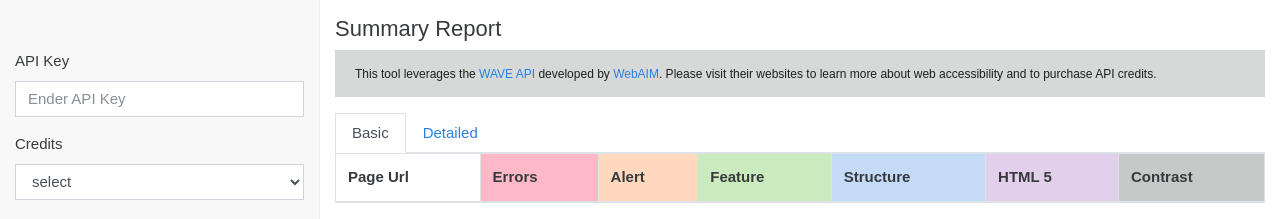
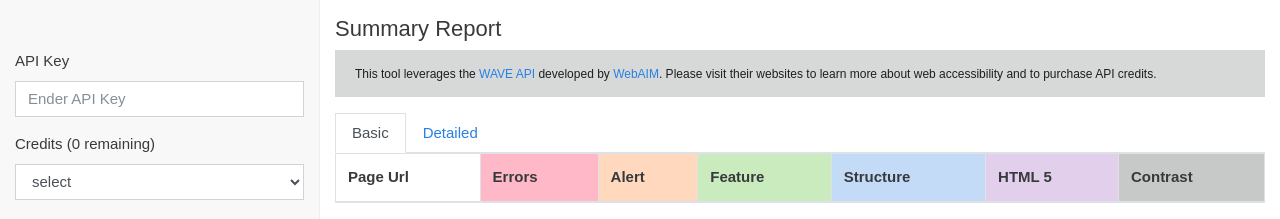
Before and after one commit to sclibraries/scl_a11y_eval_tool, a React (Create React App) app: page / in a window 1280 px wide. Shown: the top 219 px of the page. Built offline with nearby package versions, Linux system fonts and the light colour scheme.

Commit message:
fixed remaining credits display

```diff
--- a/src/components/Form.js
+++ b/src/components/Form.js
@@ -2,6 +2,10 @@ import React, { Component } from 'react'
 import {Form, FormGroup, FormControl, ControlLabel} from 'react-bootstrap'
 
 export default class SearchForm extends Component {
+
+  state = {
+    credits: 0
+  }
 
   handleSubmit = (e) => {
     e.preventDefault()
@@ -15,11 +19,6 @@ export default class SearchForm extends Component {
 
   render() {
     const credits = this.props.credits
-    const credit = credits.map((value, index) =>
-        <span key={index}>
-          <strong>({value.statistics.creditsremaining} remaining)</strong>
-        </span>
-    )
 
     return (
       <div className="col-md-3 form-wrapper">
@@ -35,7 +34,7 @@ export default class SearchForm extends Component {
           />
         </FormGroup>
         <FormGroup controlId="formCreditSelect">
-          <ControlLabel>Credits {credit}</ControlLabel>
+          <ControlLabel>Credits ({this.props.credits} remaining)</ControlLabel>
             <FormControl
               componentClass="select"
               placeholder="select"
--- a/src/containers/Main.js
+++ b/src/containers/Main.js
@@ -12,7 +12,8 @@ export default class Main extends Component {
     display: 'basic',
     loading: false,
     error: false,
-    errorText: ''
+    errorText: '',
+    credits: 0
   }
 
   handleSearch = async (items) => {
@@ -36,6 +37,14 @@ export default class Main extends Component {
       })
     }
     }
+
+    const data = this.state.data
+    data.map((value, index) =>
+      this.setState({
+        credits: value.statistics.creditsremaining
+      })
+    )
+
     this.setState({loading: false})
   }
 
@@ -73,7 +82,7 @@ export default class Main extends Component {
           <nav className="col-sm-4 col-md-3 d-none d-sm-block bg-dark sidebar">
             <SearchForm
               handleSearch={this.handleSearch}
-              credits={this.state.data}
+              credits={this.state.credits}
             />
           </nav>
           <main className="col-sm-8 ml-sm-auto col-md-9 pt-3" role="main">
```
